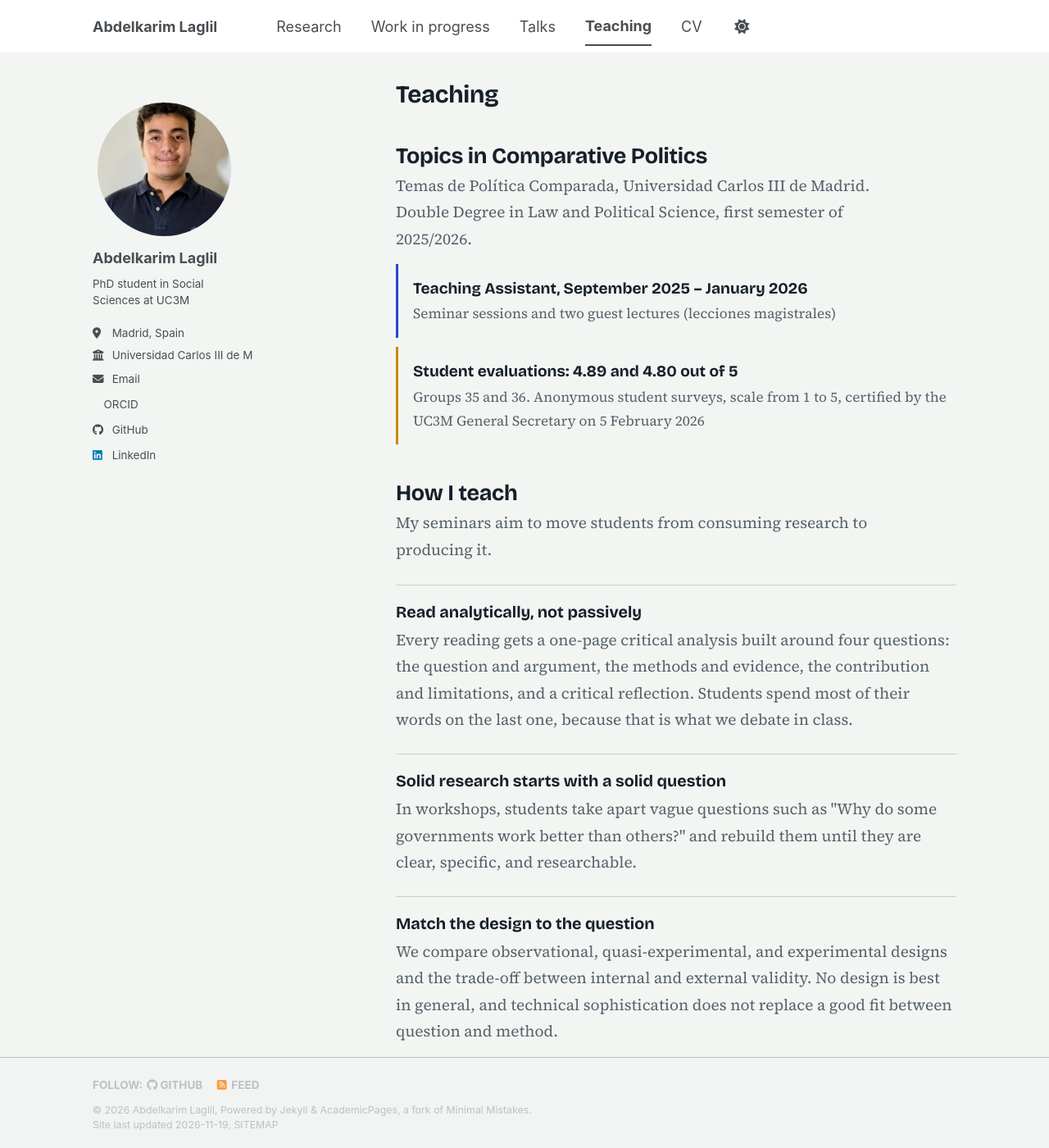
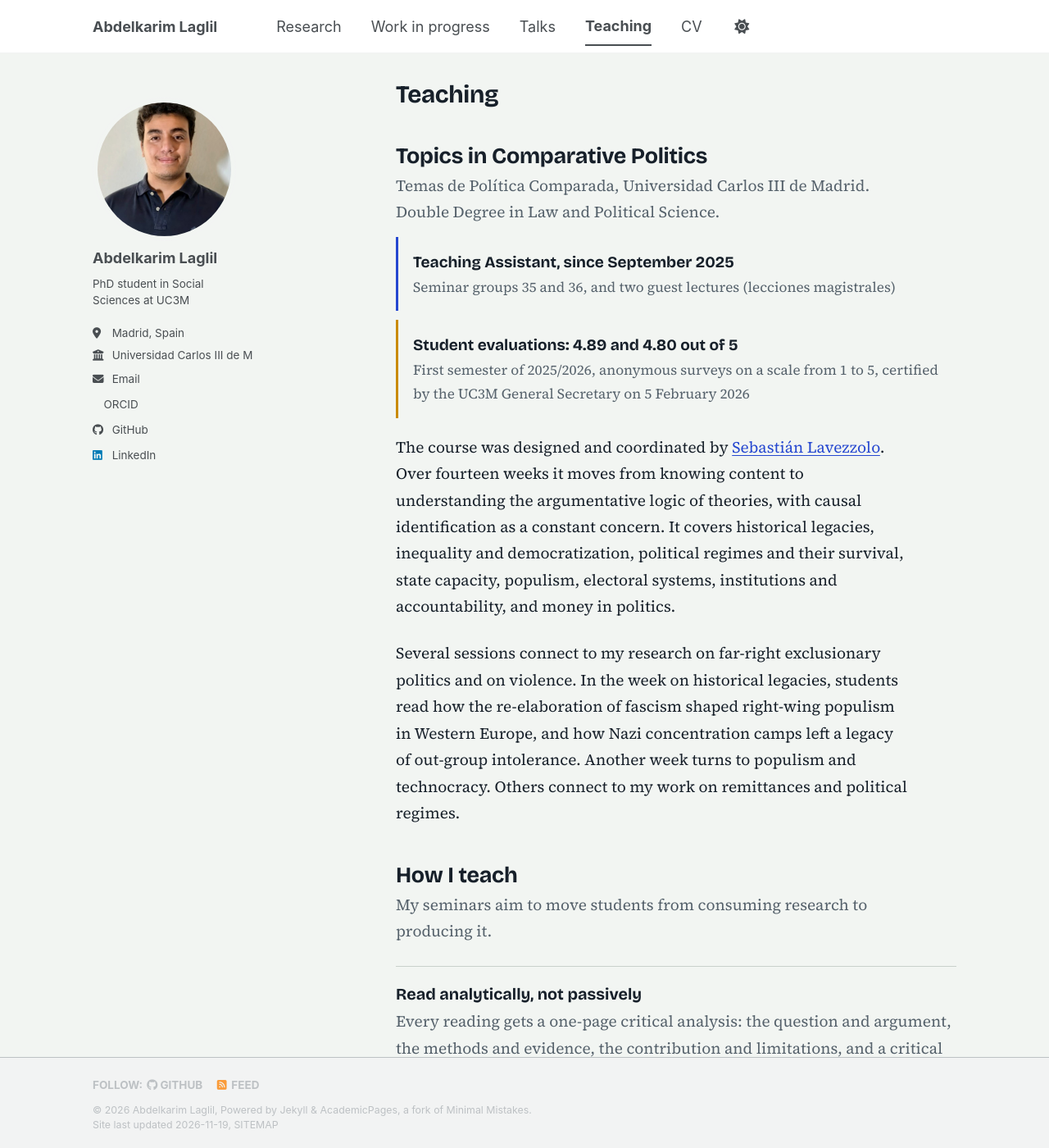
Before and after one commit to AbdelkarimLaglil/AbdelkarimLaglil.github.io, a Jekyll site: the page built from _pages/teaching.md, in a window 1280 px wide and 1400 px high. Shown: the whole window at 82% size. Built offline with Jekyll 4.4.1, drawn with Linux system fonts in a browser that asks for light colours; a script bundle is joined from its source files by our own code; a style sheet for code colours, icons or effects is not loaded; some of the changed text lies outside the part shown.

Commit message:
Teaching: condensed page, far-right and populism content from the syllabus
Co-Authored-By: Claude Sonnet 5.5 <noreply@anthropic.com>
Claude-Session: https://claude.ai/code/session_017vH5ZQkLibWayVuG7moGCB

```diff
--- a/_pages/teaching.md
+++ b/_pages/teaching.md
@@ -7,39 +7,33 @@ author_profile: true
 
 <section class="lh-dossier">
 <h2>Topics in Comparative Politics</h2>
-<p class="lead">Temas de Política Comparada, Universidad Carlos III de Madrid. Double Degree in Law and Political Science, first semester of 2025/2026.</p>
-<div class="lh-entry"><span class="title">Teaching Assistant, September 2025 – January 2026</span><span class="who">Seminar sessions and two guest lectures (lecciones magistrales)</span></div>
-<div class="lh-entry chapter"><span class="title">Student evaluations: 4.89 and 4.80 out of 5</span><span class="who">Groups 35 and 36. Anonymous student surveys, scale from 1 to 5, certified by the UC3M General Secretary on 5 February 2026</span></div>
+<p class="lead">Temas de Política Comparada, Universidad Carlos III de Madrid. Double Degree in Law and Political Science.</p>
+<div class="lh-entry"><span class="title">Teaching Assistant, since September 2025</span><span class="who">Seminar groups 35 and 36, and two guest lectures (lecciones magistrales)</span></div>
+<div class="lh-entry chapter"><span class="title">Student evaluations: 4.89 and 4.80 out of 5</span><span class="who">First semester of 2025/2026, anonymous surveys on a scale from 1 to 5, certified by the UC3M General Secretary on 5 February 2026</span></div>
+<p>The course was designed and coordinated by <a href="https://sites.google.com/view/sebastianlavezzolo">Sebastián Lavezzolo</a>. Over fourteen weeks it moves from knowing content to understanding the argumentative logic of theories, with causal identification as a constant concern. It covers historical legacies, inequality and democratization, political regimes and their survival, state capacity, populism, electoral systems, institutions and accountability, and money in politics.</p>
+<p>Several sessions connect to my research on far-right exclusionary politics and on violence. In the week on historical legacies, students read how the re-elaboration of fascism shaped right-wing populism in Western Europe, and how Nazi concentration camps left a legacy of out-group intolerance. Another week turns to populism and technocracy. Others connect to my work on remittances and political regimes.</p>
 </section>
 
 <section class="lh-dossier">
 <h2>How I teach</h2>
 <p class="lead">My seminars aim to move students from consuming research to producing it.</p>
 <ul class="lh-questions">
-<li><strong>Read analytically, not passively</strong><span>Every reading gets a one-page critical analysis built around four questions: the question and argument, the methods and evidence, the contribution and limitations, and a critical reflection. Students spend most of their words on the last one, because that is what we debate in class.</span></li>
-<li><strong>Solid research starts with a solid question</strong><span>In workshops, students take apart vague questions such as "Why do some governments work better than others?" and rebuild them until they are clear, specific, and researchable.</span></li>
-<li><strong>Match the design to the question</strong><span>We compare observational, quasi-experimental, and experimental designs and the trade-off between internal and external validity. No design is best in general, and technical sophistication does not replace a good fit between question and method.</span></li>
-<li><strong>Learn the language of the literature</strong><span>I wrote a Spanish–English glossary of quantitative terms for the course, from descriptive statistics to confounders, self-selection, and validity, so students can read published articles and spot weak evidence.</span></li>
-<li><strong>Research is collaborative</strong><span>Students work in pairs to present articles, write critical analyses, and, if they wish, carry out the final project, because research in political science is mostly done in teams.</span></li>
+<li><strong>Read analytically, not passively</strong><span>Every reading gets a one-page critical analysis: the question and argument, the methods and evidence, the contribution and limitations, and a critical reflection. Most of the words go to the last one, because that is what we debate in class.</span></li>
+<li><strong>Start with the question, then match the design</strong><span>In workshops, students rebuild vague questions such as "Why do some governments work better than others?" until they are clear and researchable. Then they compare observational, quasi-experimental, and experimental designs: no design is best in general, and what matters is the fit with the question.</span></li>
+<li><strong>Learn the language of the literature</strong><span>I wrote a Spanish–English glossary of quantitative terms for the course, from descriptive statistics to confounders and self-selection, so students can read published articles and spot weak evidence.</span></li>
+<li><strong>Work in teams</strong><span>Students present articles, write analyses, and, if they wish, carry out the final project in pairs, because research in political science is mostly done in teams.</span></li>
 </ul>
 </section>
 
 <section class="lh-dossier">
 <h2>From question to conference talk</h2>
-<p class="lead">Students build a group research project that reads like a journal article, 20 to 35 pages, quantitative or qualitative, in stages.</p>
+<p class="lead">Students build a group research project that reads like a journal article, 20 to 35 pages, quantitative or qualitative.</p>
 <ul class="lh-timeline">
-<li><span class="lh-venue">Week 4: research question</span><span class="lh-where">Workshop on what makes a question clear, specific, researchable, relevant, and original</span></li>
-<li><span class="lh-venue">Week 5: theory, mechanisms, and hypotheses</span><span class="lh-where">Workshop on how a theory leads to an argument and to falsifiable hypotheses</span></li>
-<li><span class="lh-venue">Week 8: research design and operationalization</span><span class="lh-where">Workshop on observational, quasi-experimental, and experimental designs, and on micro, meso, and macro levels of study</span></li>
-<li><span class="lh-venue">Week 9: working with data</span><span class="lh-where">Hands-on session in Stata or R, with one individual-level and one cross-country example</span></li>
-<li><span class="lh-venue">Week 12: recap</span><span class="lh-where">Clarity of the question and the argument, coherence between theory and design, first ideas on data and analysis</span></li>
-<li><span class="lh-venue">Weeks 13 and 14: conference-style presentations</span><span class="lh-where">Each group presents the whole project, as at a conference, and receives feedback</span></li>
+<li><span class="lh-venue">Week 4: research question</span><span class="lh-where">Clear, specific, researchable, relevant, and original</span></li>
+<li><span class="lh-venue">Week 5: theory and hypotheses</span><span class="lh-where">From a theory to an argument and falsifiable hypotheses</span></li>
+<li><span class="lh-venue">Week 8: research design</span><span class="lh-where">Observational, quasi-experimental, and experimental designs, and levels of study</span></li>
+<li><span class="lh-venue">Week 9: working with data</span><span class="lh-where">Hands-on session in Stata or R</span></li>
+<li><span class="lh-venue">Week 12: recap</span><span class="lh-where">Coherence between question, theory, and design</span></li>
+<li><span class="lh-venue">Weeks 13 and 14: conference-style presentations</span><span class="lh-where">Each group presents the whole project and receives feedback</span></li>
 </ul>
 </section>
-
-<section class="lh-dossier">
-<h2>The course at a glance</h2>
-<p class="lead">Temas de Política Comparada was designed and coordinated by <a href="https://sites.google.com/view/sebastianlavezzolo">Sebastián Lavezzolo</a>. I taught seminar groups 35 and 36.</p>
-<p>The course goes from knowing content to understanding the argumentative logic of theories, with causal identification as a constant concern. Its fourteen weeks cover the scientific method, causality and identification, historical legacies (including those of political violence), inequality and democratization, the effects of political regimes, the survival of autocratic regimes, remittances and political regimes, state capacity, a data session, populism and technocracy, electoral systems and redistribution, political institutions and accountability, money in politics, and a final recap.</p>
-<p>Two of those sessions overlap with my own research: the legacies of political violence, and remittances and political regimes.</p>
-</section>
```
